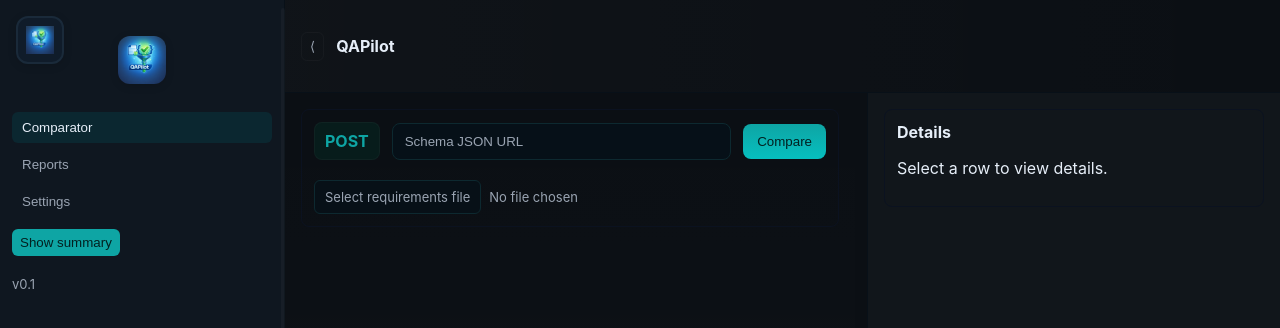
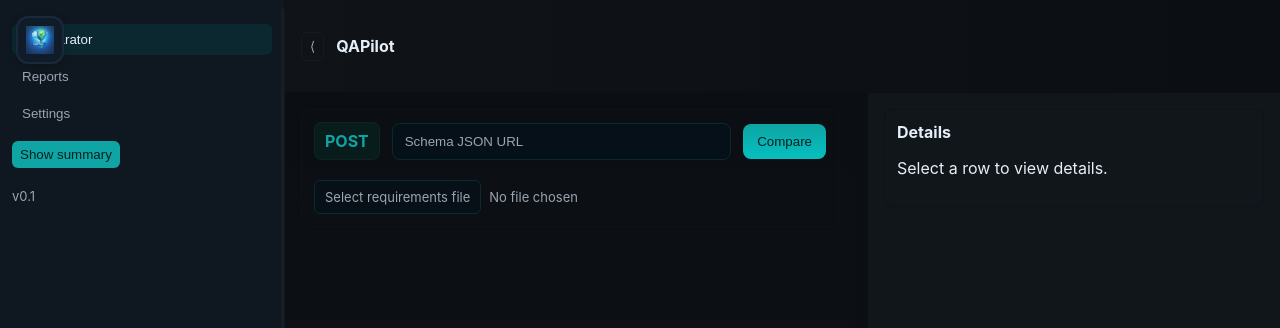
Before and after one commit to sitansh/automation-app, a React (Vite) app in the folder frontend/: page / in a window 1280 px wide. Shown: the top 328 px of the page. Built offline with nearby package versions, Linux system fonts and the light colour scheme.

Commit message:
Remove duplicate static icon from sidebar

```diff
--- a/frontend/src/components/Sidebar.jsx
+++ b/frontend/src/components/Sidebar.jsx
@@ -1,15 +1,10 @@
 import React from 'react'
-
-import icon from '/favicon.png'
 
 export default function Sidebar({showSummary = false, onToggleSummary = () => {}, summaryData = null, currentView = 'comparator', onSelectView = () => {}}){
   const counts = summaryData?.counts
   const report = summaryData?.report
   return (
     <div>
-      <div style={{display:'flex',justifyContent:'center',alignItems:'center',margin:'24px 0 16px 0'}}>
-        <img src={icon} alt="App Icon" style={{width:48,height:48,borderRadius:12,boxShadow:'0 2px 8px #0002'}} />
-      </div>
       <div className="brand" aria-hidden="true" style={{height:0,overflow:'hidden'}}></div>
       <div className="menu">
         <button className={"btn " + (currentView === 'comparator' ? 'active' : '')} onClick={()=>onSelectView('comparator')}>Comparator</button>
```
